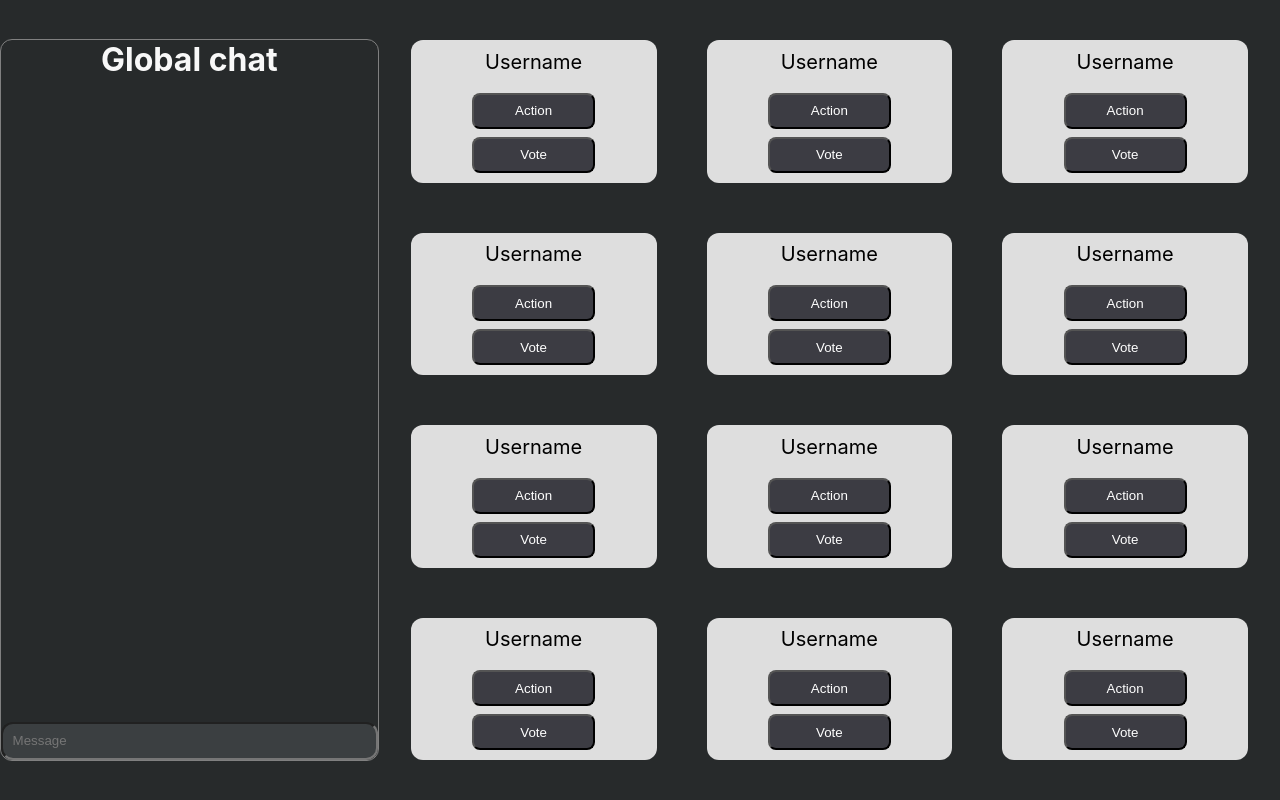
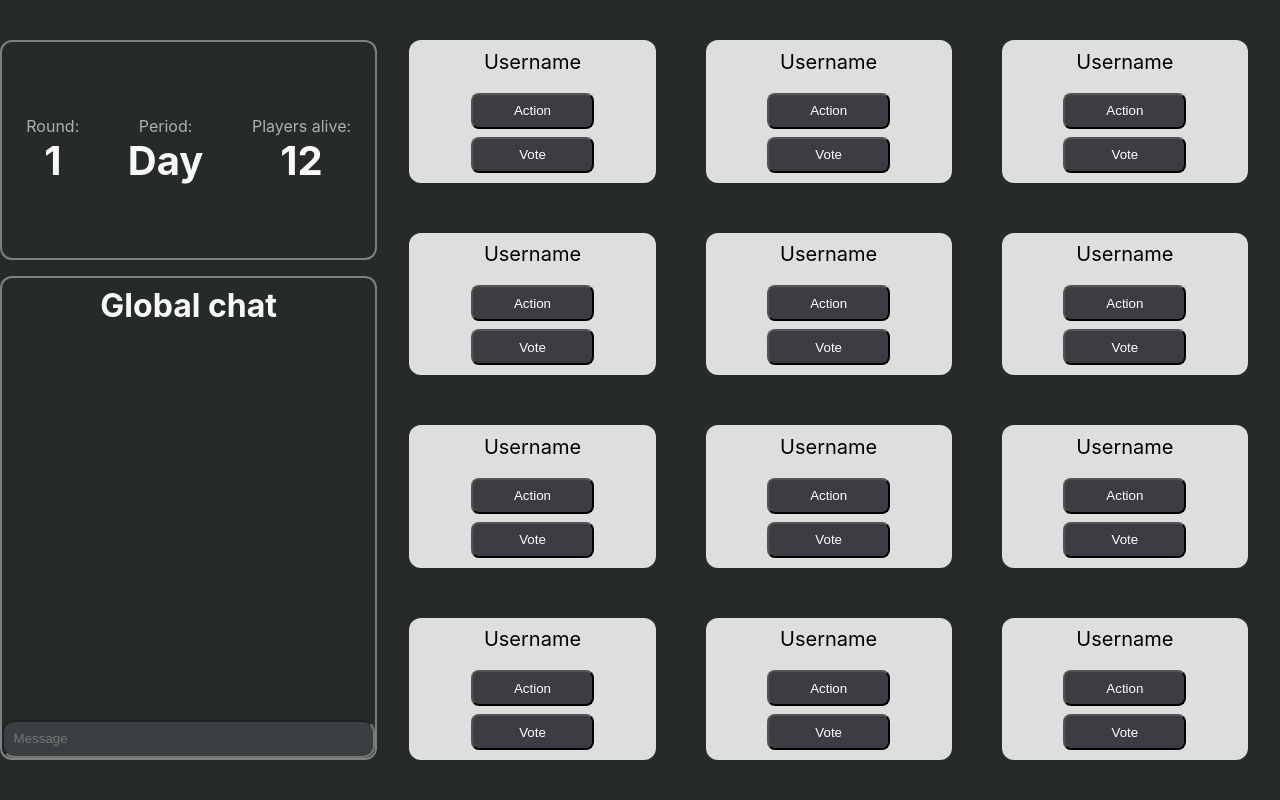
Before and after one commit to mttgermano/PLP-Guerras_Civis, a React (Create React App) app in the folder web-app/: page /room/home in a window 1280 px wide. Built offline with nearby package versions, Linux system fonts and the light colour scheme.

Commit message:
room infos

```diff
--- a/web-app/src/css/room.css
+++ b/web-app/src/css/room.css
@@ -4,15 +4,51 @@
     background: #272A2B
 }
 
-.chat-container,
+.left-container,
 .players-container {
     width: 100%;
     height: 90vh;
 }
 
+.left-container {
+    width: 45%;
+
+    display: flex;
+    flex-direction: column;
+    justify-content: space-between;
+    gap: 1rem;
+}
+
+.infos {
+    border: 2px solid gray;
+    border-radius: 12px;
+    height: 30%;
+
+    display: flex;
+    justify-content: space-around;
+    align-items: center;
+}
+
+.infos-data {
+    display: flex;
+    flex-direction: column;
+    justify-content: center;
+    align-items: center;
+}
+
+.infos-data-title {
+    font-size: 2.5rem;
+    color: #F8F8F8;
+}
+
+.infos-data-subtitle {
+    color: #afafb0;
+}
+
 .chat-container {
-    border: 1px solid gray;
+    border: 2px solid gray;
     border-radius: 12px;
+    flex: 1;
 
     display: flex;
     flex-direction: column;
@@ -22,6 +58,7 @@
 
 .chat-title {
     margin: 0 auto;
+    margin-top: 0.5rem;
     color: #F8F8F8;
 }
 
@@ -33,9 +70,6 @@
     color: #FFF;
 }
 
-.chat-container {
-    width: 45%;
-}
 
 .players-container {
     display: grid;
--- a/web-app/src/pages/RoomPage.jsx
+++ b/web-app/src/pages/RoomPage.jsx
@@ -40,10 +40,27 @@ const RoomPage = () => {
 
     return (
         <div className='container'>
-            <div className="chat-container">
-                <h1 className='chat-title'>Global chat</h1>
-                <input className="chat-input" type="text" placeholder='Message' />
+            <div className="left-container">
+                <div className='infos'>
+                    <div className='infos-data'>
+                        <span className='infos-data-subtitle'>Round:</span>
+                        <strong className='infos-data-title'>1</strong>
+                    </div>
+                    <div className='infos-data'>
+                        <span className='infos-data-subtitle'>Period:</span>
+                        <strong className='infos-data-title'>Day</strong>
+                    </div>
+                    <div className='infos-data'>
+                        <span className='infos-data-subtitle'>Players alive:</span>
+                        <strong className='infos-data-title'>12</strong>
+                    </div>
+                </div>
+                <div className="chat-container">
+                    <h1 className='chat-title'>Global chat</h1>
+                    <input className="chat-input" type="text" placeholder='Message' />
+                </div>
             </div>
+
             <div className="players-container">
                 <div className='player-card'>
                     <span className="player-name">Username</span>
```
